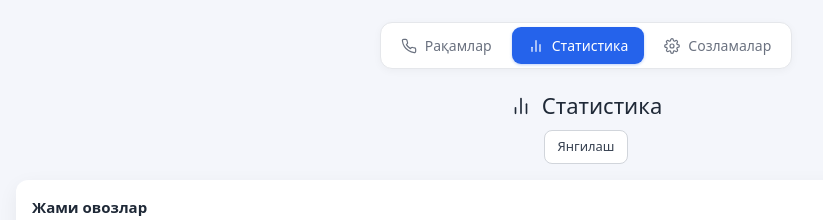
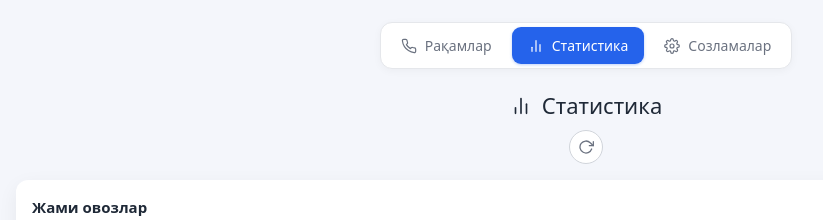
Before and after one commit to NodirXakimov/vote-checker, a Vue app: page /stats in a window 1280 px wide. Shown: the top 220 px of the page, without its empty margins (54-877 px from the left). Built offline with nearby package versions, Linux system fonts and the light colour scheme; no server answers; the database is empty.

Commit message:
Statistics page improved

```diff
--- a/src/pages/StatsPage.vue
+++ b/src/pages/StatsPage.vue
@@ -343,7 +343,28 @@ function formatStamp(value: string): string {
         <span v-if="data && data.lastScrapedAt" class="muted">
           Янгиланди: {{ formatStamp(data.lastScrapedAt) }}
         </span>
-        <button class="ghost-btn" :disabled="loading" @click="load">Янгилаш</button>
+        <button
+          class="refresh-btn"
+          :disabled="loading"
+          aria-label="Янгилаш"
+          title="Янгилаш"
+          @click="load"
+        >
+          <svg
+            class="refresh-icon"
+            :class="{ spinning: loading }"
+            viewBox="0 0 24 24"
+            fill="none"
+            stroke="currentColor"
+            stroke-width="1.9"
+            stroke-linecap="round"
+            stroke-linejoin="round"
+            aria-hidden="true"
+          >
+            <polyline points="23 4 23 10 17 10" />
+            <path d="M20.49 15a9 9 0 1 1-2.12-9.36L23 10" />
+          </svg>
+        </button>
       </div>
     </header>
 
@@ -546,25 +567,41 @@ h1 {
   color: #6b7280;
 }
 
-.ghost-btn {
-  padding: 6px 12px;
-  font-size: 13px;
-  color: #374151;
+.refresh-btn {
+  display: inline-flex;
+  align-items: center;
+  justify-content: center;
+  width: 34px;
+  height: 34px;
+  padding: 0;
+  color: #6b7280;
   background: white;
   border: 1px solid #d1d5db;
-  border-radius: 8px;
+  border-radius: 50%;
   cursor: pointer;
   transition: 0.15s;
 }
 
-.ghost-btn:hover:not(:disabled) {
+.refresh-btn:hover:not(:disabled) {
   border-color: #2563eb;
   color: #2563eb;
+  background: #eff6ff;
 }
 
-.ghost-btn:disabled {
-  opacity: 0.5;
+.refresh-btn:disabled {
   cursor: default;
+  color: #9ca3af;
+}
+
+.refresh-icon {
+  width: 16px;
+  height: 16px;
+}
+
+/* Reuses the spinner keyframes below -- the icon itself reports progress, so
+   the button needs no separate loading state. */
+.refresh-icon.spinning {
+  animation: spin 0.9s linear infinite;
 }
 
 .card {
```
